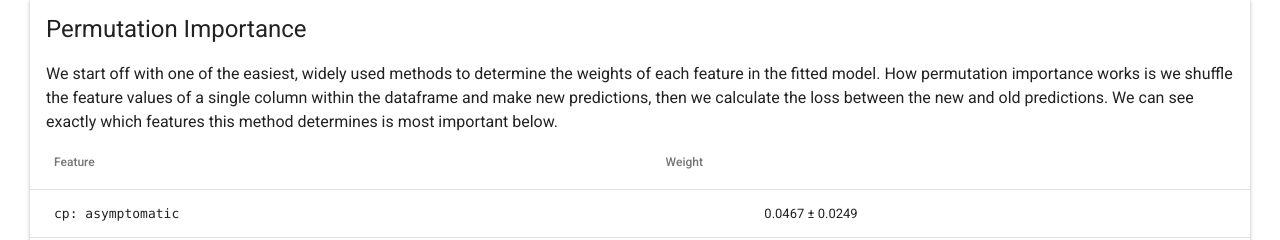
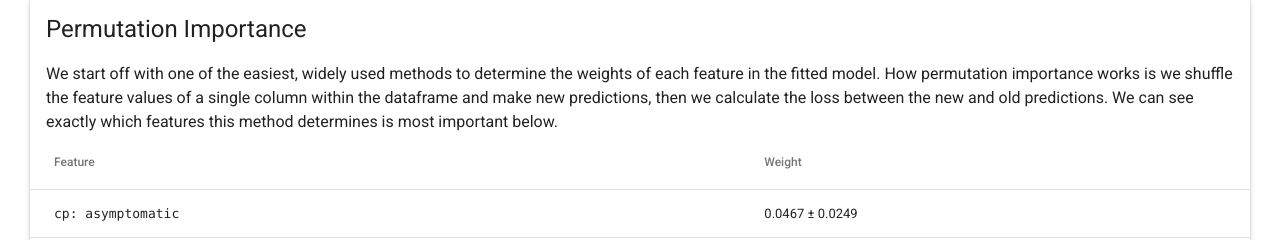
Before and after one commit to timhor/Heart-Disease-Visualisation, a React (Create React App) app in the folder frontend/: page /factors in a window 1280 px wide. Shown: the part 174-414 px from the top of the page. Built offline with nearby package versions, Linux system fonts and the light colour scheme.

Commit message:
Fix alignment of weight header

```diff
--- a/frontend/src/components/Factors.js
+++ b/frontend/src/components/Factors.js
@@ -92,7 +92,9 @@ class Factors extends Component {
               <TableHead>
                 <TableRow>
                   <TableCell>Feature</TableCell>
-                  <TableCell style={{paddingLeft: '38px'}}>Weight</TableCell>
+                  <TableCell align="right" style={{ paddingRight: '112px' }}>
+                    Weight
+                  </TableCell>
                   {/* placeholders for padding */}
                   <TableCell />
                   <TableCell />
```
